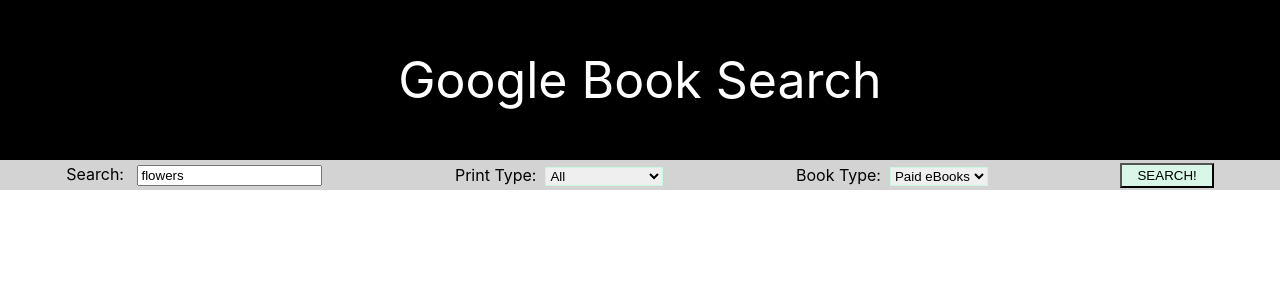
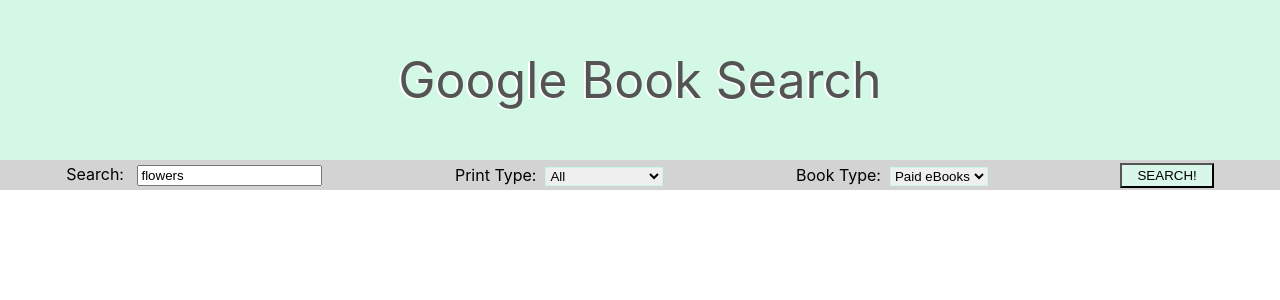
Before and after one commit to holly257/book-search, a React (Create React App) app: page / in a window 1280 px wide. Shown: the top 300 px of the page. Built offline with nearby package versions, Linux system fonts and the light colour scheme.

Commit message:
changed header colors

```diff
--- a/src/App.css
+++ b/src/App.css
@@ -1,8 +1,9 @@
 header {
   display: flex;
-  background-color: black;
-  color: white;
+  background-color: rgb(211, 248, 230);
+  color: rgb(85, 84, 84);
   font-size: 30px;
+  text-shadow: -2px 1px white;
   align-items: center;
   justify-content: center;
   height: 20vh;
```
